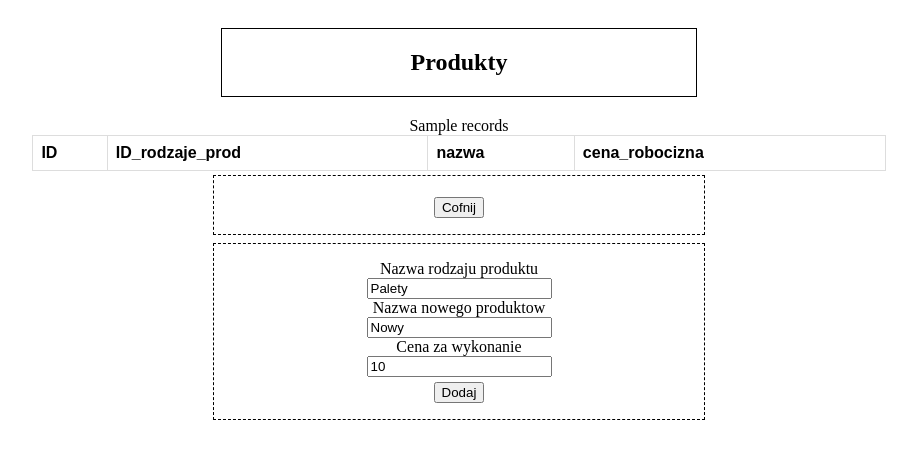
After one commit to Szymon-Krysztopolski/Stolarnia_uWuja, a Python web app: template App/templates/show_products.html in a window 1280 px wide. The commit adds this page. Shown: the top 459 px of the page, without its empty margins (181-1098 px from the left). Run offline with Jinja, Linux system fonts and the light colour scheme; the template is opened without the code that fills it: most values are stand-ins (such as "Sample title", 1, 10 or a date in 2020); lists and menus that the app fills with data are empty.

Commit message:
produkty - wstep

```diff
--- a/App/templates/index.html
+++ b/App/templates/index.html
@@ -12,7 +12,7 @@
                 Stolarnia u Wuja
             </div>
             <div class="content">
-                <a class="button" href="/">---</a><br>
+                <a class="button" href="/show_Products">Wszystkie Produkty</a><br>
 
                 <a class="button" href="/">---</a><br>
                 <a class="button" href="/">---</a><br>
--- /dev/null
+++ b/App/templates/show_products.html
@@ -0,0 +1,45 @@
+<!DOCTYPE html>
+<html lang="en">
+    <head>
+        <meta charset="UTF-8">
+        <meta name="viewport" content="width=device-width, initial-scale=1.0">
+        <meta http-equiv="X-UA-Compatible" content="ie=edge">
+        <title>Stolarnia</title>
+
+        <link rel="stylesheet" href="style/style.css"/>
+    </head>
+    <body>
+        <div class="container">
+            <div class="header">
+                <h2>Produkty</h2>
+            </div>
+            <div class="content">
+                <table>
+                    <tr>
+                        <th>ID</th>
+                        <th>ID_rodzaje_prod</th>
+                        <th>nazwa</th>
+                        <th>cena_robocizna</th>
+                    </tr>
+                    {{records}}
+                </table>
+                <form action='/'>
+                    <input type="submit" value="Cofnij">
+                </form>
+                <form method="POST" , enctype="multipart/form-data" action='/add_new_product'>
+                    <label for="prodTypeName">Nazwa rodzaju produktu</label><br>
+                    <input type="text" name="prodTypeName" value="Palety"><br>
+
+                    <label for="prodName">Nazwa nowego produktow</label><br>
+                    <input type="text" name="prodName" value="Nowy"><br>
+
+                    <label for="prodPrice">Cena za wykonanie</label><br>
+                    <input type="number" name="prodPrice" value="10"><br>
+
+                    <input type="submit" value="Dodaj">
+                </form>
+            </div>
+            <div class="footer"></div>
+        </div>
+    </body>
+</html>
```
Also changed, not shown: App/database/database.py (+29 -4 lines), App/web_server.py (+18 -9 lines), App/database/Stolarnia.db.
